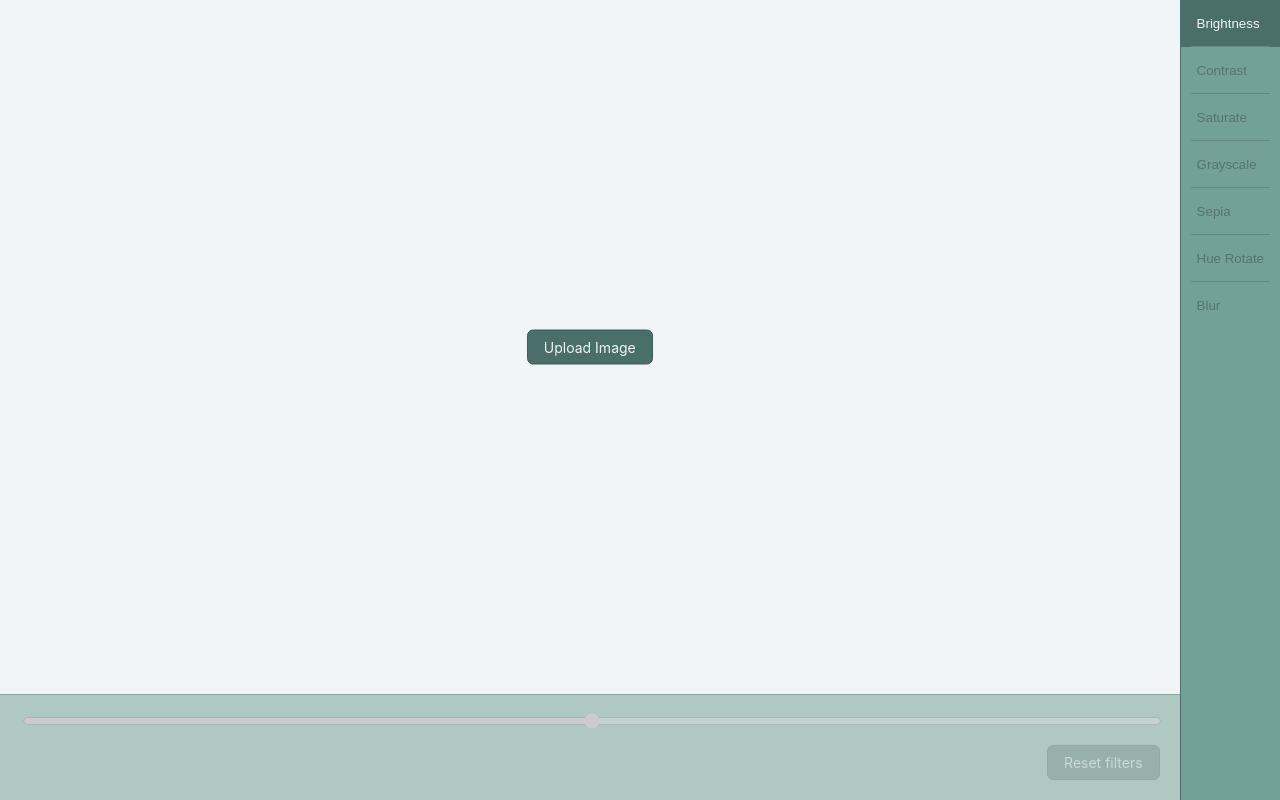
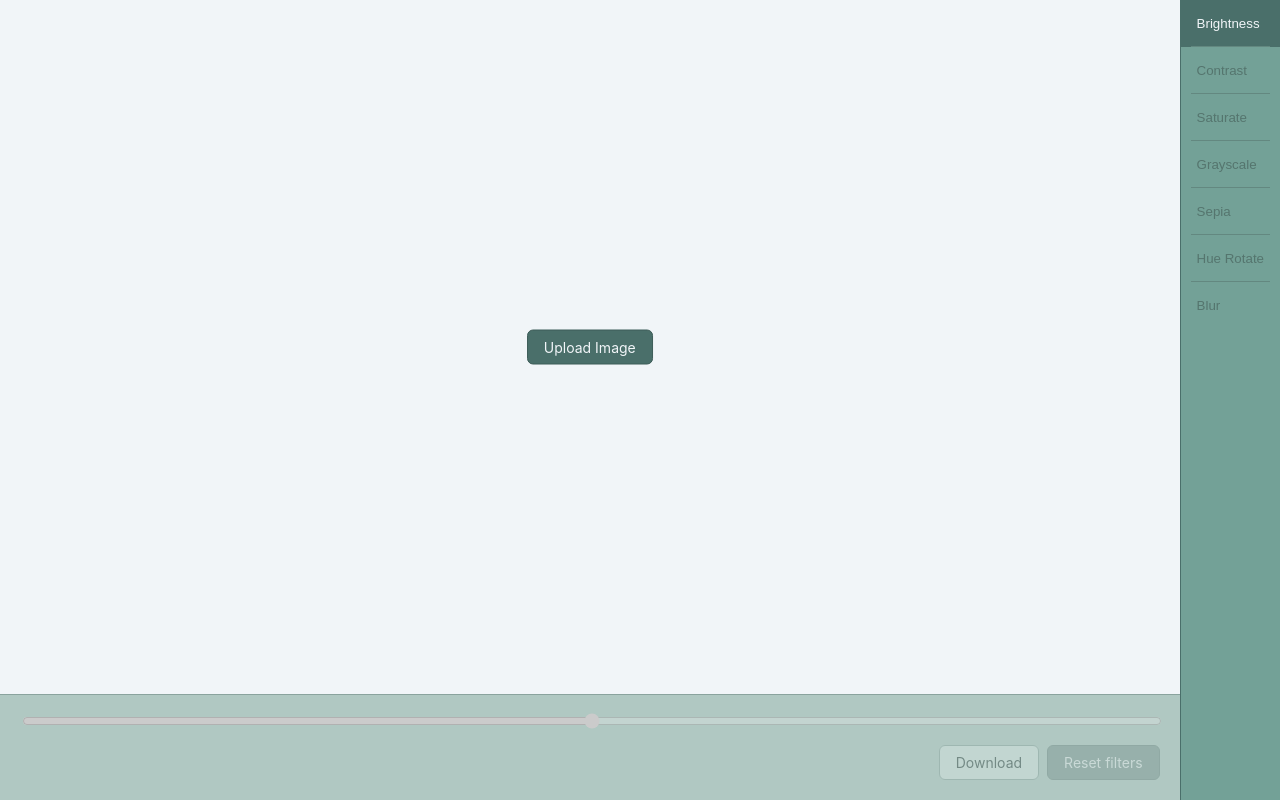
Before and after one commit to DatsOlena/photo-editor, a React (Vite) app: page / in a window 1280 px wide. Built offline with nearby package versions, Linux system fonts and the light colour scheme.

Commit message:
Add PNG export of canvas-filtered image and download controls

```diff
--- a/src/App.tsx
+++ b/src/App.tsx
@@ -4,6 +4,7 @@ import './App.css'
 import Slider from './components/Slider'
 import SidebarItem from './components/SidebarItem'
 import ImagePlaceholder from './components/ImagePlaceholder'
+import { downloadFilteredImage } from './utils/downloadFilteredImage'
 
 const DEFAULT_OPTIONS = [
   {
@@ -93,6 +94,7 @@ function App() {
   const [selectedOptionIndex, setSelectedOptionIndex] = useState(0)
   const [options, setOptions] = useState<FilterOption[]>(DEFAULT_OPTIONS)
   const [imageUrl, setImageUrl] = useState<string | null>(null)
+  const [downloadPending, setDownloadPending] = useState(false)
 
   const handleImageChange = (event: ChangeEvent<HTMLInputElement>) => {
     const file = event.target.files?.[0]
@@ -123,11 +125,26 @@ function App() {
     )
   }
 
+  function getFilterString() {
+    return options
+      .map(option => `${option.property}(${option.value}${option.unit})`)
+      .join(' ')
+  }
+
   function getImageStyles() {
-    const filters = options.map(option =>
-      `${option.property}(${option.value}${option.unit})`
-    )
-    return { filter: filters.join(' ') }
+    return { filter: getFilterString() }
+  }
+
+  async function handleDownloadEditedImage() {
+    if (!imageUrl || downloadPending) return
+    setDownloadPending(true)
+    try {
+      await downloadFilteredImage(imageUrl, getFilterString())
+    } catch (err) {
+      console.error(err)
+    } finally {
+      setDownloadPending(false)
+    }
   }
 
   const filtersAtDefault = options.every(
@@ -164,6 +181,15 @@ function App() {
           handleChange={handleSliderChange}
           disabled={isDisabled}
         />
+        <div className="slider-strip-actions">
+          <button
+            type="button"
+            className="download-image-button"
+            disabled={imageUrl === null || downloadPending}
+            onClick={() => void handleDownloadEditedImage()}
+          >
+            {downloadPending ? 'Saving…' : 'Download'}
+          </button>
           <button
             type="button"
             className="reset-filters-button"
@@ -174,6 +200,7 @@ function App() {
           </button>
         </div>
       </div>
+    </div>
   )
 }
 
--- a/src/index.css
+++ b/src/index.css
@@ -158,8 +158,36 @@ body {
   background-color: transparent;
 }
 
+.slider-strip-actions {
+  display: flex;
+  flex-wrap: wrap;
+  justify-content: flex-end;
+  gap: 0.5rem;
+}
+
+.download-image-button {
+  cursor: pointer;
+  padding: 0.5rem 1rem;
+  font: inherit;
+  font-size: 0.875rem;
+  color: #2c403d;
+  background-color: #d8e8e4;
+  border: 1px solid #8aa39e;
+  border-radius: 6px;
+}
+
+.download-image-button:hover:not(:disabled),
+.download-image-button:focus-visible:not(:disabled) {
+  background-color: #c5dbd4;
+  border-color: #4a6f6a;
+}
+
+.download-image-button:disabled {
+  cursor: not-allowed;
+  opacity: 0.45;
+}
+
 .reset-filters-button {
-  align-self: flex-end;
   cursor: pointer;
   padding: 0.5rem 1rem;
   font: inherit;
--- /dev/null
+++ b/src/utils/downloadFilteredImage.ts
@@ -0,0 +1,52 @@
+/**
+ * Renders the image with the given CSS filter string onto a canvas and
+ * triggers a PNG download. Uses the same filter grammar as the preview
+ * (CanvasRenderingContext2D.filter).
+ */
+export function downloadFilteredImage(
+  imageSrc: string,
+  filterCss: string,
+  filename = 'edited-image.png'
+): Promise<void> {
+  return new Promise((resolve, reject) => {
+    const img = new Image()
+    img.decoding = 'async'
+
+    img.onload = () => {
+      const canvas = document.createElement('canvas')
+      canvas.width = img.naturalWidth
+      canvas.height = img.naturalHeight
+
+      const ctx = canvas.getContext('2d')
+      if (!ctx) {
+        reject(new Error('2D canvas context is not available'))
+        return
+      }
+
+      ctx.filter = filterCss
+      ctx.drawImage(img, 0, 0)
+
+      canvas.toBlob(
+        blob => {
+          if (!blob) {
+            reject(new Error('Could not encode image'))
+            return
+          }
+          const url = URL.createObjectURL(blob)
+          const anchor = document.createElement('a')
+          anchor.href = url
+          anchor.download = filename
+          anchor.rel = 'noopener'
+          anchor.click()
+          URL.revokeObjectURL(url)
+          resolve()
+        },
+        'image/png',
+        1
+      )
+    }
+
+    img.onerror = () => reject(new Error('Failed to load image for export'))
+    img.src = imageSrc
+  })
+}
```
Lines whose indentation alone changed are shown as unchanged.
